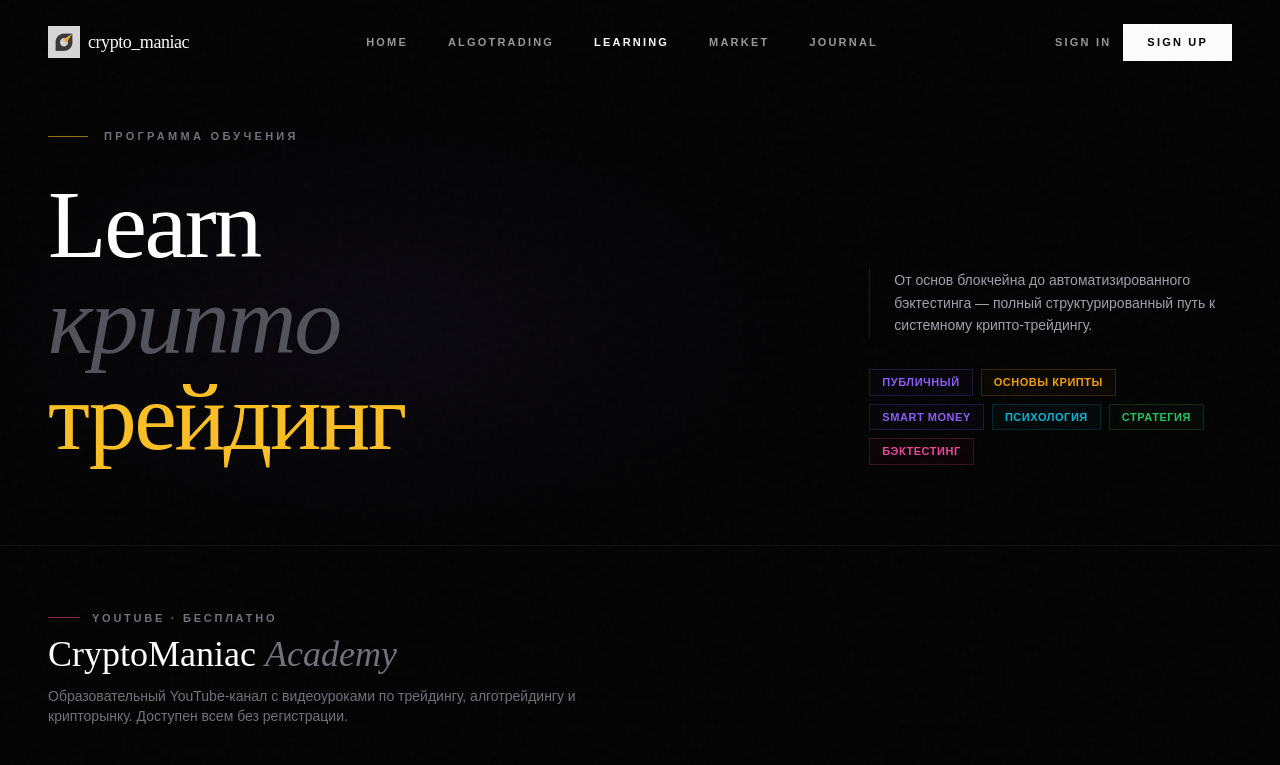
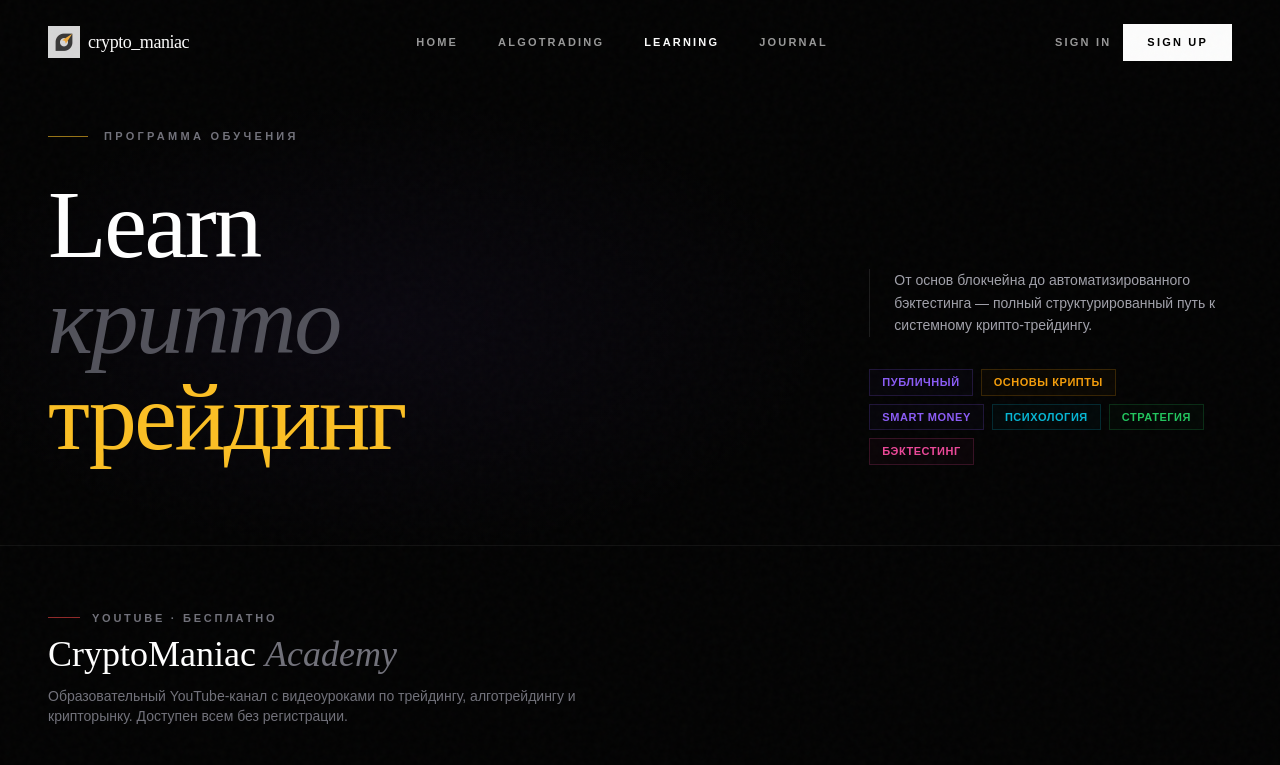
Before and after one commit to roman-boop/mysite, a Next.js app in the folder cryptomaniac/: page /learning in a window 1280 px wide. Shown: the top 765 px of the page. Built offline with nearby package versions, Linux system fonts and the light colour scheme.

Commit message:
Add files via upload

```diff
--- a/cryptomaniac/src/components/Header.tsx
+++ b/cryptomaniac/src/components/Header.tsx
@@ -10,7 +10,6 @@ const navLinks = [
   { label: 'Home', href: '/homepage' },
   { label: 'Algotrading', href: '/algotrading' },
   { label: 'Learning', href: '/learning' },
-  { label: 'Market', href: '/market' },
   { label: 'Journal', href: '/journal' },
 ];
 
```
